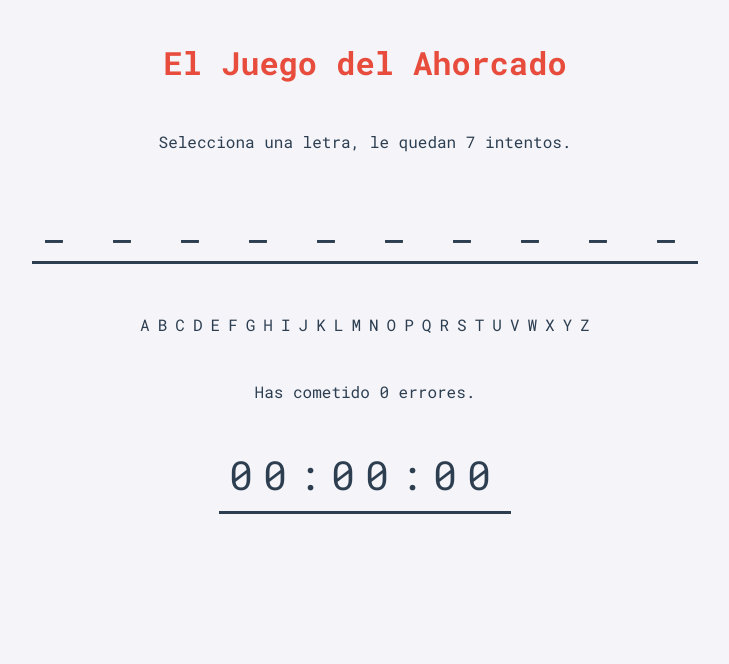
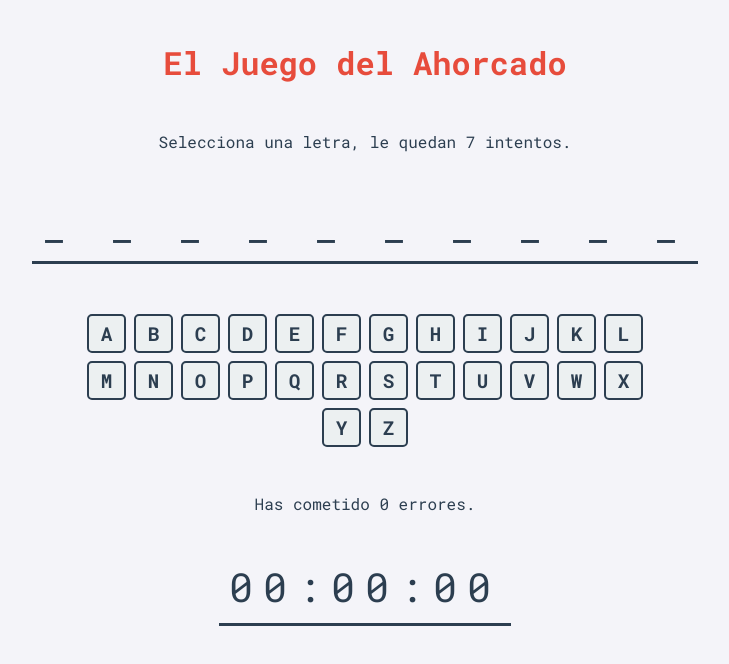
Before and after one commit to CFGSCojita/El-Juego-del-Ahorcado, a plain HTML site: page index.html in a window 1280 px wide. Shown: the whole page, without its empty margins (275-1004 px from the left). Drawn offline with Linux system fonts and the light colour scheme.

Commit message:
Añadiendo estilo a las letras (botón abecedario) y Fase 1 terminada.

```diff
--- a/script.js
+++ b/script.js
@@ -116,7 +116,7 @@ function manejarAdivinanza(letra, elementoBoton) {
         // Estructura de control 'if'.
         // Si no quedan guiones bajos en la palabra oculta, indicamos que el jugador ha ganado.
         if (!palabraOcultaEl.textContent.includes('_')) {
-            alert(`¡Felicidades! Ganaste la palabra: ${palabraOculta}.`); // Mostramos una alerta de victoria.
+            alert(`¡Felicidades! Ganaste, la palabra era: ${palabraOculta}.`); // Mostramos una alerta de victoria.
             terminarJuego(true); // Terminamos el juego con victoria.
         }
 
--- a/style.css
+++ b/style.css
@@ -19,7 +19,7 @@ h1 {
     margin-bottom: 10px;
 }
 
-/* Estilos para la palabra oculta y el cronómetro */
+/* Estilos para la palabra oculta y el cronómetro. */
 #palabra-oculta, #cronometro {
     font-size: 2.5em;
     letter-spacing: 10px;
@@ -28,7 +28,7 @@ h1 {
     border-bottom: 3px solid #2c3e50;
 }
 
-/* Estilos para el contenedor del abecedario */
+/* Estilos para el contenedor del abecedario. */
 .abecedario-contenedor {
     display: flex;
     flex-wrap: wrap;
@@ -38,7 +38,7 @@ h1 {
     margin: 30px auto;
 }
 
-/* Estilos para las letras acertadas */
+/* Estilos para las letras acertadas. */
 .letra-acertada {
     background-color: #2ecc71;
     color: white;
@@ -46,10 +46,38 @@ h1 {
     border-color: #2ecc71;
 }
 
-/* Estilos para las letras falladas */
+/* Estilos para las letras falladas. */
 .letra-fallada {
     background-color: #e74c3c;
     color: white;
     cursor: default;
     border-color: #e74c3c;
 }
+
+/* Estilos para las letras del abecedario (Clase base que JS añade a cada letra). */
+.letra-boton {
+    background-color: #ecf0f1;
+    border: 2px solid #2c3e50;
+    color: #2c3e50;
+    width: 35px;
+    height: 35px;
+    display: flex;
+    justify-content: center;
+    align-items: center;
+    font-size: 1.2em;
+    font-weight: bold;
+    cursor: pointer;
+    border-radius: 5px;
+    transition: background-color 0.2s, transform 0.1s;
+    user-select: none;
+}
+
+/* Efecto al pasar el ratón en las letras del abecedario. */
+.letra-boton:hover {
+    background-color: #bdc3c7;
+}
+
+/* Efecto al hacer clic en las letras del abecedario. */
+.letra-boton:active {
+    transform: scale(0.95);
+}
```
